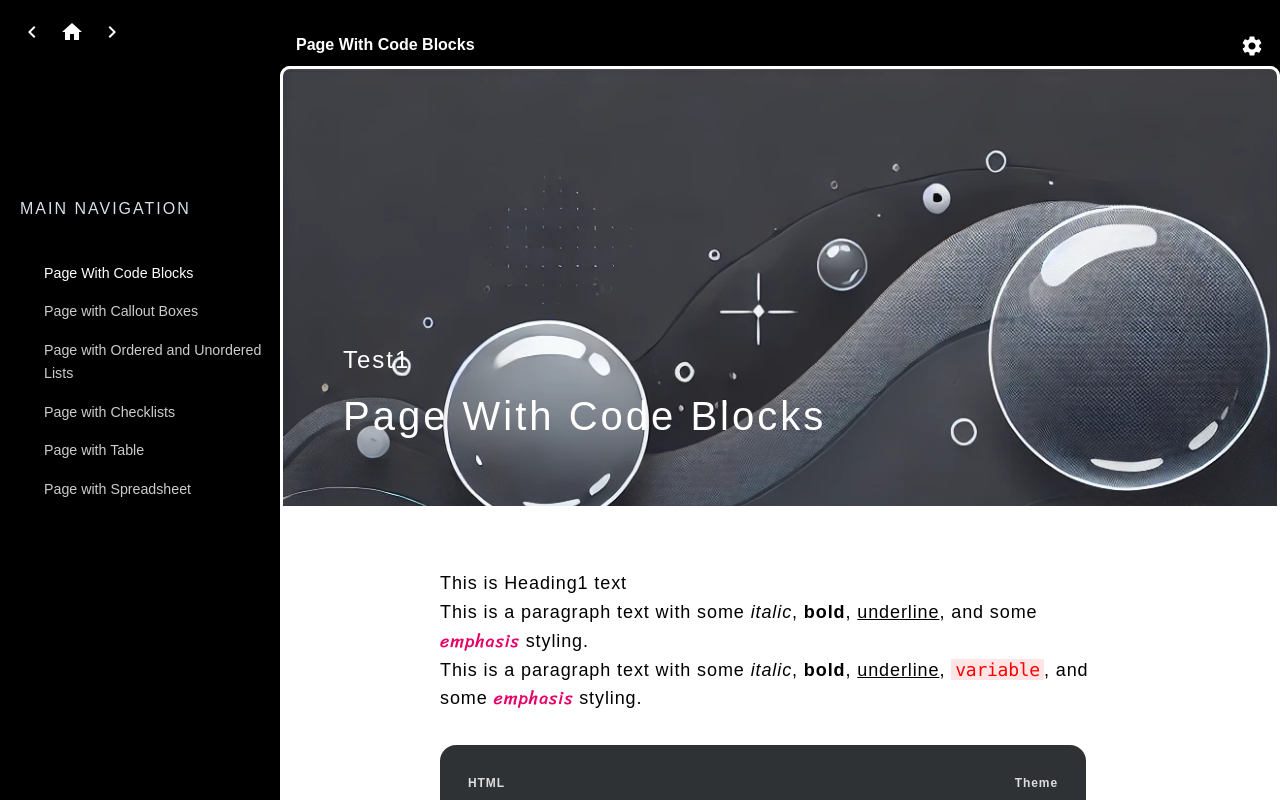
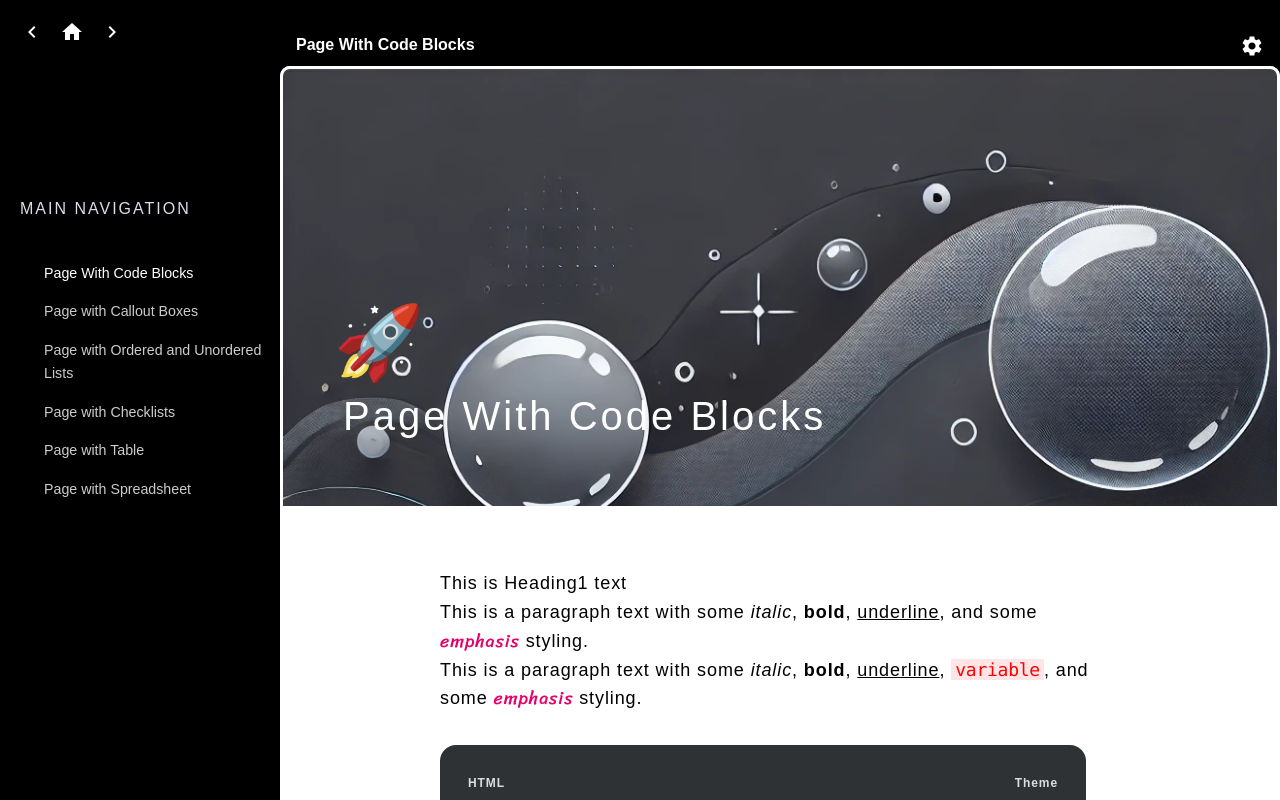
Before and after one commit to krishna-chaitanya-piratla/dev-prep-notes, a React (Create React App) app in the folder frontend/: page / in a window 1280 px wide. Shown: the top 800 px of the page. Built offline with nearby package versions, Linux system fonts and the light colour scheme; a web font is replaced by a local one.

Commit message:
Add Logo component; Replace h4Text with Logo

```diff
--- a/frontend/src/components/Page/Banner.tsx
+++ b/frontend/src/components/Page/Banner.tsx
@@ -1,23 +1,26 @@
+// src/components/Page/Banner.tsx
+
 import React, { useState, useRef, useEffect } from 'react';
 import { observer } from 'mobx-react-lite';
 import dataStore from '../../stores/DataStore';
+import Logo from './Logo';
 import {
   StyledBanner,
   StyledBannerText,
   ChangeCoverButton,
   AdjustPositionButton,
+  AddLogoButton,
   FileInput,
   ButtonContainer
 } from '../../styles/Page/Banner';
 
 interface BannerProps {
   imageUrl?: string;
-  h4Text: string;
   h2Text: string;
   onImageChange: (newImage: File | null) => void;
 }
 
-const Banner: React.FC<BannerProps> = observer(({ imageUrl, h4Text, h2Text, onImageChange }) => {
+const Banner: React.FC<BannerProps> = observer(({ imageUrl, h2Text, onImageChange }) => {
   const [isHovered, setIsHovered] = useState(false);
   const [isAdjusting, setIsAdjusting] = useState(false);
   const [currentPosition, setCurrentPosition] = useState(dataStore.getBannerPosition());
@@ -122,6 +125,8 @@ const Banner: React.FC<BannerProps> = observer(({ imageUrl, h4Text, h2Text, onIm
     }
   };
 
+  const logo = dataStore.currentPage.title.logo;
+
   return (
     <StyledBanner
       ref={bannerRef}
@@ -159,8 +164,9 @@ const Banner: React.FC<BannerProps> = observer(({ imageUrl, h4Text, h2Text, onIm
         onChange={handleFileChange}
       />
       <StyledBannerText>
-        <h4>{h4Text}</h4>
+        {logo ? <Logo logo={logo} /> : <></>}
         <h2>{h2Text}</h2>
+        {!logo && <AddLogoButton>Add Logo</AddLogoButton>}
       </StyledBannerText>
     </StyledBanner>
   );
--- /dev/null
+++ b/frontend/src/components/Page/Logo.tsx
@@ -0,0 +1,21 @@
+import React from 'react';
+import styled from 'styled-components';
+
+const StyledLogo = styled.div`
+  width: 4.5rem;
+  height: 4.5rem;
+  font-size: 4.5rem;
+  display: flex;
+  align-items: center;
+  justify-content: center;
+`;
+
+interface LogoProps {
+  logo: string;
+}
+
+const Logo: React.FC<LogoProps> = ({ logo }) => {
+  return <StyledLogo>{logo}</StyledLogo>;
+};
+
+export default Logo;
--- a/frontend/src/components/Page/Page.tsx
+++ b/frontend/src/components/Page/Page.tsx
@@ -47,7 +47,6 @@ const Page: React.FC = observer(() => {
       <BannerWrapper>
         <Banner
           imageUrl={currentPage.title.bannerUrl}
-          h4Text={currentPage.title.h4Text}
           h2Text={currentPage.title.h2Text}
           onImageChange={handleImageChange}
         />
--- a/frontend/src/data/sample.ts
+++ b/frontend/src/data/sample.ts
@@ -9,7 +9,7 @@ export const page_with_code_blocks: Page = {
     },
     title: {
       bannerUrl: "../assets/banners/banner3.webp",
-      h4Text: "Test1",
+      logo: "🚀",
       h2Text: "Page With Code Blocks"
     },
     contents: [
--- a/frontend/src/styles/Page/Banner.tsx
+++ b/frontend/src/styles/Page/Banner.tsx
@@ -36,6 +36,8 @@ export const StyledBannerText = styled.div`
   position: absolute;
   bottom: 3.75rem; /* Match the padding value to position correctly */
   left: 3.75rem; /* Match the padding value to position correctly */
+  display: flex;
+  flex-direction: column;
 
   h4 {
     margin: 0;
@@ -49,6 +51,29 @@ export const StyledBannerText = styled.div`
     font-size: calc(2.5*var(--base-text-size));
     font-weight: 400;
     letter-spacing: 3px;
+    position: relative;
+  }
+
+  &:hover > button {
+    display: block;
+  }
+`;
+
+export const AddLogoButton = styled.button`
+  display: none;
+  position: absolute;
+  top: -2rem; /* Adjust as necessary to position the button */
+  left: 0;
+  background: rgba(0, 0, 0, 0.7);
+  color: white;
+  padding: 0.5rem 1rem;
+  border-radius: 0.5rem;
+  cursor: pointer;
+  border: none;
+
+  &:hover {
+    color: rgba(0, 0, 0, 0.7);
+    background: white;
   }
 `;
 
--- a/frontend/src/types/Page.ts
+++ b/frontend/src/types/Page.ts
@@ -107,7 +107,8 @@ export interface Page {
   };
   title: {
     bannerUrl?: string;
-    h4Text: string;
+    logo?: string; // Optional logo property
+    h4Text?: string;
     h2Text: string;
     position?: { x: number; y: number };
   };
```
